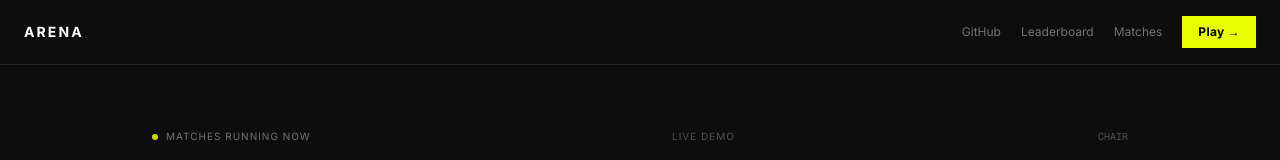
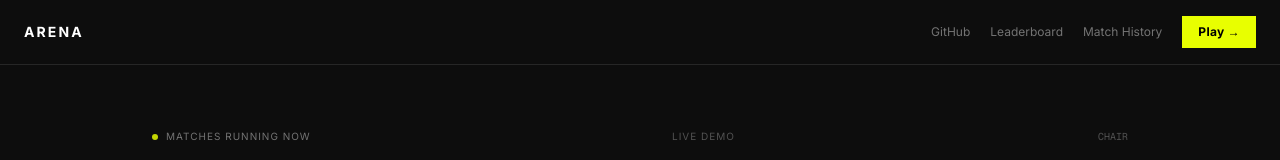
Before and after one commit to upadhyay1302/arena, a Next.js app in the folder frontend/: page / in a window 1280 px wide. Shown: the top 160 px of the page. Built offline with nearby package versions, Linux system fonts and the light colour scheme.

Commit message:
fix: rename Matches to Match History in nav

```diff
--- a/frontend/app/leaderboard/page.tsx
+++ b/frontend/app/leaderboard/page.tsx
@@ -77,7 +77,7 @@ export default function LeaderboardPage() {
           Arena
         </Link>
         <div className="flex items-center gap-5 text-xs text-neutral-500">
-          <Link href="/matches" className="hover:text-white transition-colors">Matches</Link>
+          <Link href="/matches" className="hover:text-white transition-colors">Match History</Link>
           <span className="text-white">Leaderboard</span>
           <Link href="/arena" className="bg-[#E8FF00] text-black px-4 py-2 text-xs font-bold tracking-wide hover:bg-yellow-200 transition-colors">
             Play →
--- a/frontend/app/matches/page.tsx
+++ b/frontend/app/matches/page.tsx
@@ -73,7 +73,7 @@ export default function MatchesPage() {
         </Link>
         <div className="flex items-center gap-5 text-xs text-neutral-500">
           <Link href="/leaderboard" className="hover:text-white transition-colors">Leaderboard</Link>
-          <span className="text-white">Matches</span>
+          <span className="text-white">Match History</span>
           <Link href="/arena" className="bg-[#E8FF00] text-black px-4 py-2 text-xs font-bold tracking-wide hover:bg-yellow-200 transition-colors">
             Play →
           </Link>
--- a/frontend/app/page.tsx
+++ b/frontend/app/page.tsx
@@ -124,7 +124,7 @@ export default function Home() {
         <div className="flex items-center gap-5 text-xs text-neutral-500">
           <a href="https://github.com/upadhyay1302/arena" target="_blank" className="hover:text-white transition-colors">GitHub</a>
           <Link href="/leaderboard" className="hover:text-white transition-colors">Leaderboard</Link>
-          <Link href="/matches" className="hover:text-white transition-colors">Matches</Link>
+          <Link href="/matches" className="hover:text-white transition-colors">Match History</Link>
           <Link href="/arena" className="bg-[#E8FF00] text-black px-4 py-2 text-xs font-bold tracking-wide hover:bg-yellow-200 transition-colors">
             Play →
           </Link>
```
